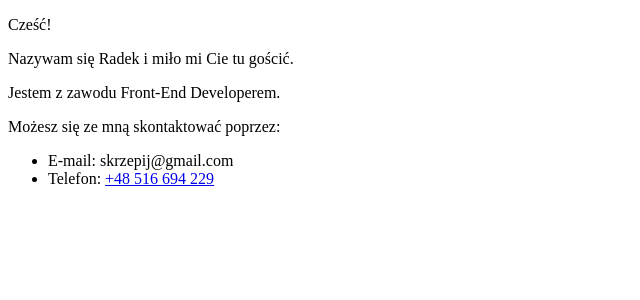
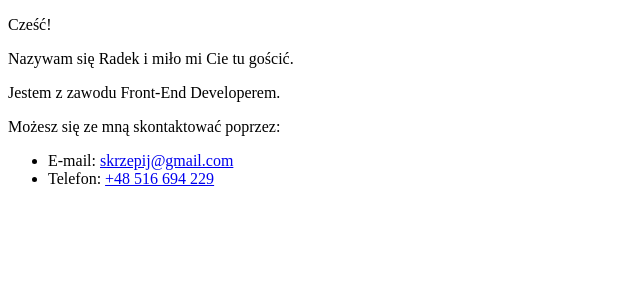
Before and after one commit to skrzepij/skrzepij.github.io, an Angular app: page / in a window 1280 px wide. Shown: the top 300 px of the page, without its empty margins (0-640 px from the left). Built offline with nearby package versions, Linux system fonts and the light colour scheme.

Commit message:
small fixes - proper repo url in node script; markup fix - link text was placed after the tag

```diff
--- a/package.json
+++ b/package.json
@@ -8,7 +8,7 @@
     "test": "ng test",
     "lint": "ng lint",
     "e2e": "ng e2e",
-    "publish": "ng build --prod --base-href \"skrzepij.github.io\" && ngh --branch \"master\" --no-silent --repo=\"git@github.com:angular-schule/angular-cli-ghpages.git\""
+    "publish": "ng build --prod --base-href \"skrzepij.github.io\" && ngh --branch \"master\" --no-silent --repo=\"git@github.com:skrzepij/skrzepij.github.io.git\""
   },
   "private": true,
   "dependencies": {
--- a/src/app/app.component.html
+++ b/src/app/app.component.html
@@ -4,7 +4,7 @@
   <p>Jestem z zawodu Front-End Developerem.</p>
   <p>Możesz się ze mną skontaktować poprzez:</p>
   <ul>
-    <li>E-mail: <a href="mailto:skrzepij@gmail.com"></a>skrzepij@gmail.com</li>
+    <li>E-mail: <a href="mailto:skrzepij@gmail.com">skrzepij@gmail.com</a></li>
     <li>Telefon: <a href="tel:+48516694229">+48 516 694 229</a></li>
   </ul>
 </div>
```
